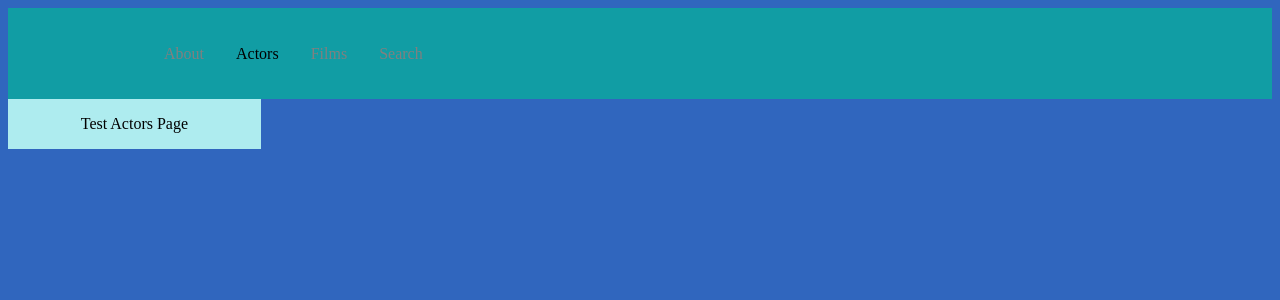
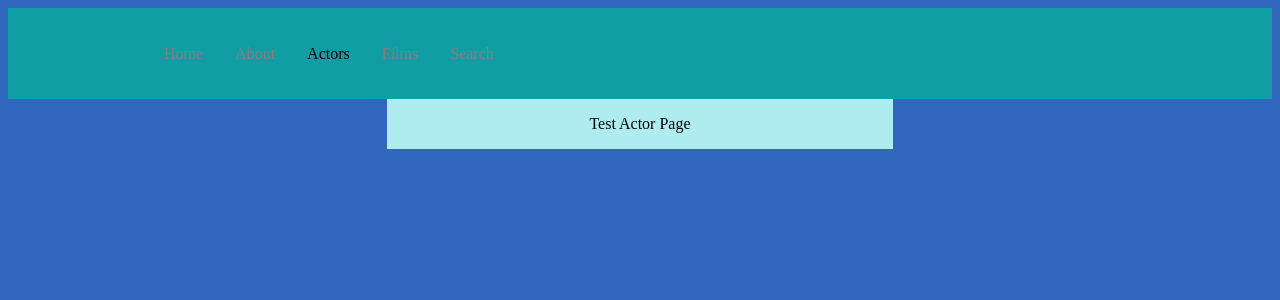
Before and after one commit to Ghost5453/TSI-Saikila-Frontend, a React (Create React App) app: page /actors in a window 1280 px wide. Shown: the top 300 px of the page. Built offline with nearby package versions, Linux system fonts and the light colour scheme.

Commit message:
Commit befor genralising getAPI

```diff
--- a/src/App.css
+++ b/src/App.css
@@ -7,5 +7,5 @@ body{
     display: flex;
     justify-content: center;
     align-self: center;
-    width: 20%;
+    width: 40%;
 }
--- a/src/components/Navbar/index.js
+++ b/src/components/Navbar/index.js
@@ -13,6 +13,9 @@ const Navbar = () => {
                 <Bars />
 
                 <NavMenu>
+                    <NavLink to = "/">
+                        Home
+                    </NavLink>
                     <NavLink to = "/about">
                         About
                     </NavLink>
--- a/src/pages/actors.js
+++ b/src/pages/actors.js
@@ -5,9 +5,11 @@ const Actors = () =>
 {
     console.log("Actors");
     return(
-        <div className="text contentBody">
-            <p>Test Actors Page</p>
-        </div>
+        <center>
+            <div className="text contentBody">
+                <p>Test Actor Page</p>
+            </div>
+        </center>
     )
 }
 
--- a/src/pages/films.js
+++ b/src/pages/films.js
@@ -5,9 +5,11 @@ const Films = () =>
 {
     console.log("Films");
     return(
-        <div className="text contentBody">
-            <p>Test Films Page</p>
-        </div>
+        <center>
+            <div className="text contentBody">
+                <p>Test Films Page</p>
+            </div>
+        </center>
     )
 }
 
--- a/src/pages/index.js
+++ b/src/pages/index.js
@@ -5,9 +5,11 @@ const Home = () =>
 {
     console.log("Home (Pages)");
     return(
-        <div className="text contentBody">
-            <p>Test Home Page</p>
-        </div>
+        <center>
+            <div className="text contentBody">
+                <p>Test Home Page</p>
+            </div>
+        </center>
     )
 }
 
--- a/src/pages/workingSearch.js
+++ b/src/pages/workingSearch.js
@@ -1,9 +1,9 @@
 import React from 'react';
-import ReactDOM from 'react-dom/client';
 import {useEffect} from 'react';
 import {useState} from 'react';
+import '../App.css';
 
-function Search()
+function FullPage()
 {
     const[search, setSerch] = useState("");
     const[update, setUpdate] = useState(false);
@@ -73,4 +73,15 @@ function GetAPIs(url)
     )
 }
 
+function Search()
+{
+    return(
+        <center>
+            <div className="text contentBody">
+                {FullPage()}
+            </div>
+        </center>
+    )
+}
+
 export default Search;
```
